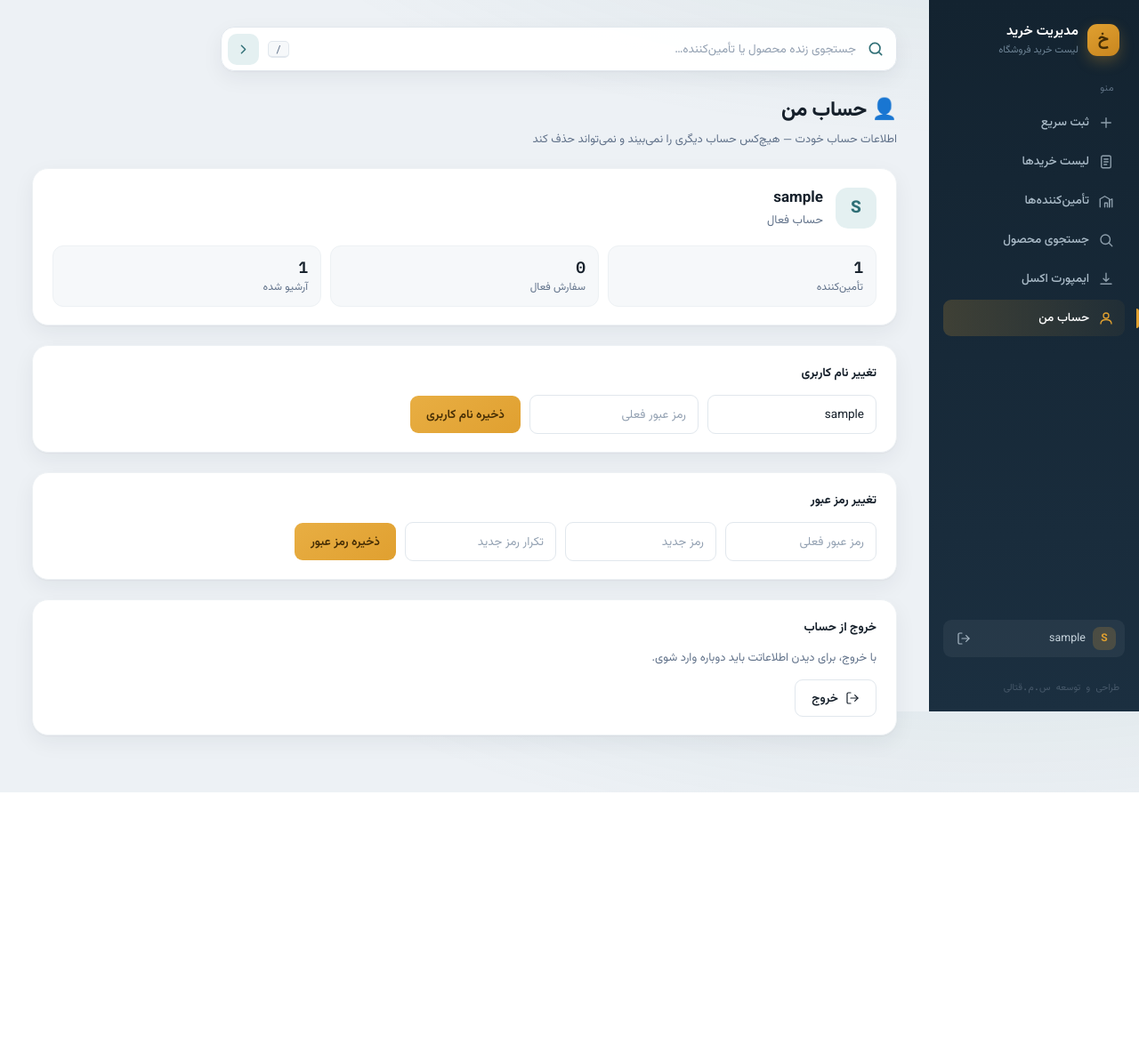
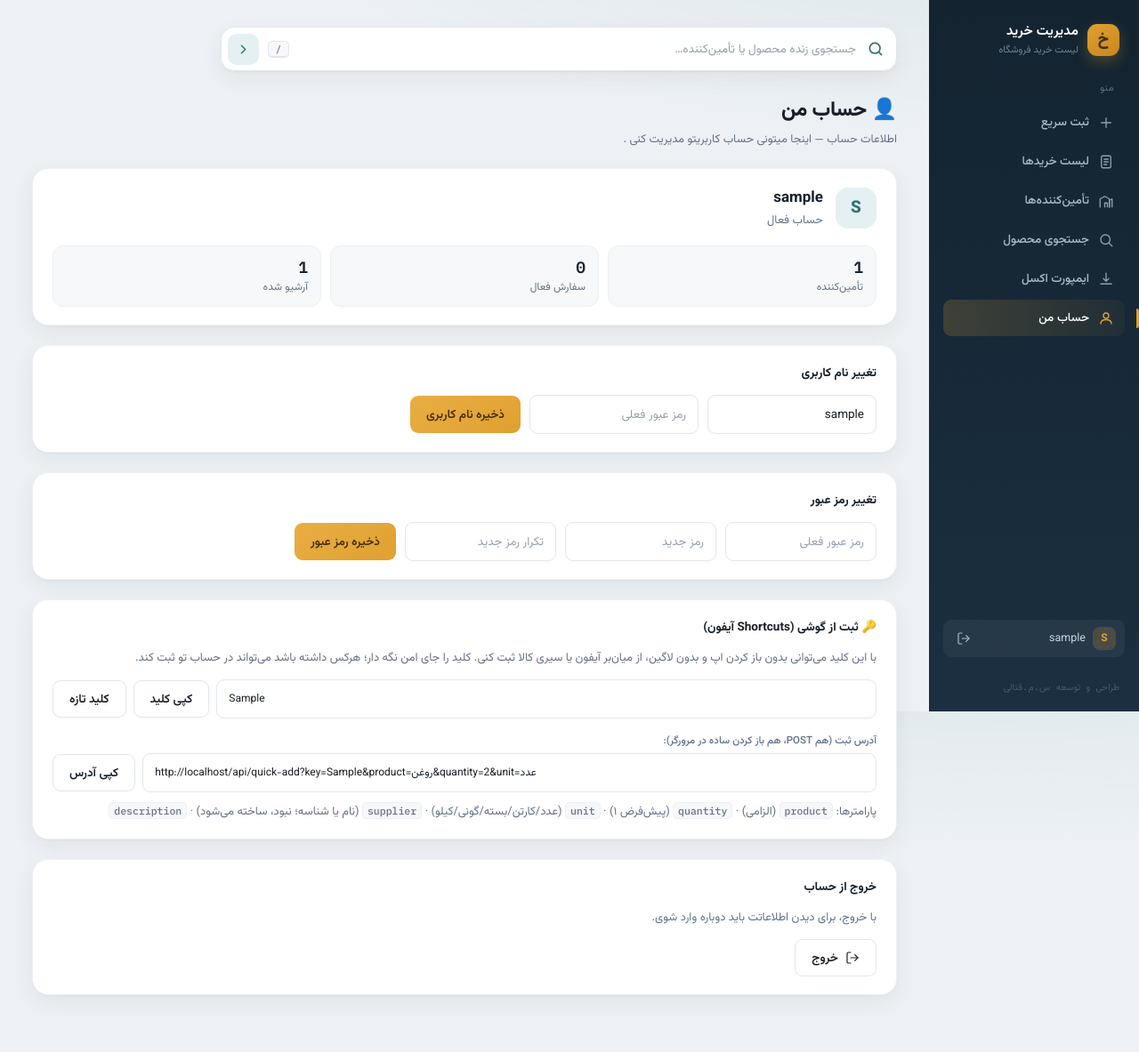
Before and after one commit to mqattaly/purchase_manager, a Flask app: page /account in a window 1280 px wide. Shown: the whole page at 89% size. Before the commit the page ends 891 px from the top, so only its background shows below. Run offline with Flask 3, Linux system fonts and the light colour scheme; a user stored in the database is signed in; tables that the repository leaves empty hold one stand-in row (values such as "Sample post").

Commit message:
Update account.html

```diff
--- a/templates/account.html
+++ b/templates/account.html
@@ -6,7 +6,7 @@
   <div class="page-head">
     <div>
       <h1 class="page-title">👤 حساب من</h1>
-      <div class="page-sub">اطلاعات حساب خودت — هیچ‌کس حساب دیگری را نمی‌بیند و نمی‌تواند حذف کند</div>
+      <div class="page-sub">اطلاعات حساب — اینجا میتونی حساب کاربریتو مدیریت کنی .</div>
     </div>
   </div>
 
@@ -53,6 +53,34 @@
       <input id="confirm-password" class="field" style="width:170px" type="password" placeholder="تکرار رمز جدید" autocomplete="new-password" required>
       <button id="password-btn" type="submit" class="btn btn-accent">ذخیره رمز عبور</button>
     </form>
+  </div>
+
+  <div class="card card-pad" style="margin-bottom:22px;">
+    <h3 class="account-section-title">🔑 ثبت از گوشی (Shortcuts آیفون)</h3>
+    <div class="page-sub" style="margin-bottom:14px;">
+      با این کلید می‌توانی بدون باز کردن اپ و بدون لاگین، از میان‌بر آیفون یا سیری کالا ثبت کنی.
+      کلید را جای امن نگه دار؛ هرکس داشته باشد می‌تواند در حساب تو ثبت کند.
+    </div>
+
+    <div class="token-row">
+      <input id="api-token" class="field mono" readonly value="{{ api_token }}" style="flex:1; min-width:220px;">
+      <button type="button" class="btn btn-ghost" onclick="copyToken()">کپی کلید</button>
+      <button type="button" class="btn btn-ghost" onclick="rotateToken()">کلید تازه</button>
+    </div>
+
+    <div class="field-label" style="margin-top:16px;">آدرس ثبت (هم POST، هم باز کردن ساده در مرورگر):</div>
+    <div class="token-row">
+      <input id="api-url" class="field mono" readonly
+             value="{{ api_base }}/api/quick-add?key={{ api_token }}&product=روغن&quantity=2&unit=عدد"
+             style="flex:1; min-width:260px;">
+      <button type="button" class="btn btn-ghost" onclick="copyUrl()">کپی آدرس</button>
+    </div>
+
+    <div class="page-sub" style="margin-top:12px;">
+      پارامترها: <code>product</code> (الزامی) · <code>quantity</code> (پیش‌فرض ۱) ·
+      <code>unit</code> (عدد/کارتن/بسته/گونی/کیلو) · <code>supplier</code> (نام یا شناسه؛ نبود، ساخته می‌شود) ·
+      <code>description</code>
+    </div>
   </div>
 
   <div class="card card-pad">
@@ -118,7 +146,31 @@
         });
     });
 
+    function copyField(id, done) {
+      const el = document.getElementById(id);
+      el.select();
+      el.setSelectionRange(0, 99999);
+      if (navigator.clipboard) navigator.clipboard.writeText(el.value).catch(function () {});
+      else document.execCommand("copy");
+      showSuccess(done);
+    }
 
+    function copyToken() { copyField("api-token", "کلید کپی شد"); }
+    function copyUrl() { copyField("api-url", "آدرس کپی شد"); }
+
+    function rotateToken() {
+      if (!confirm("کلید فعلی از کار می‌افتد و میان‌برهای قبلی باید به‌روز شوند. ادامه؟")) return;
+      App.request("/account/token", { method: "POST" })
+        .then(function (result) {
+          if (!result.ok) { showError("کلید عوض نشد"); return; }
+          const token = result.data.token;
+          const url = document.getElementById("api-url");
+          url.value = url.value.replace(/key=[^&]*/, "key=" + encodeURIComponent(token));
+          document.getElementById("api-token").value = token;
+          showSuccess("کلید تازه ساخته شد");
+        })
+        .catch(function () { showError("خطا در ارتباط با سرور"); });
+    }
   </script>
 
 {% endblock %}
```
